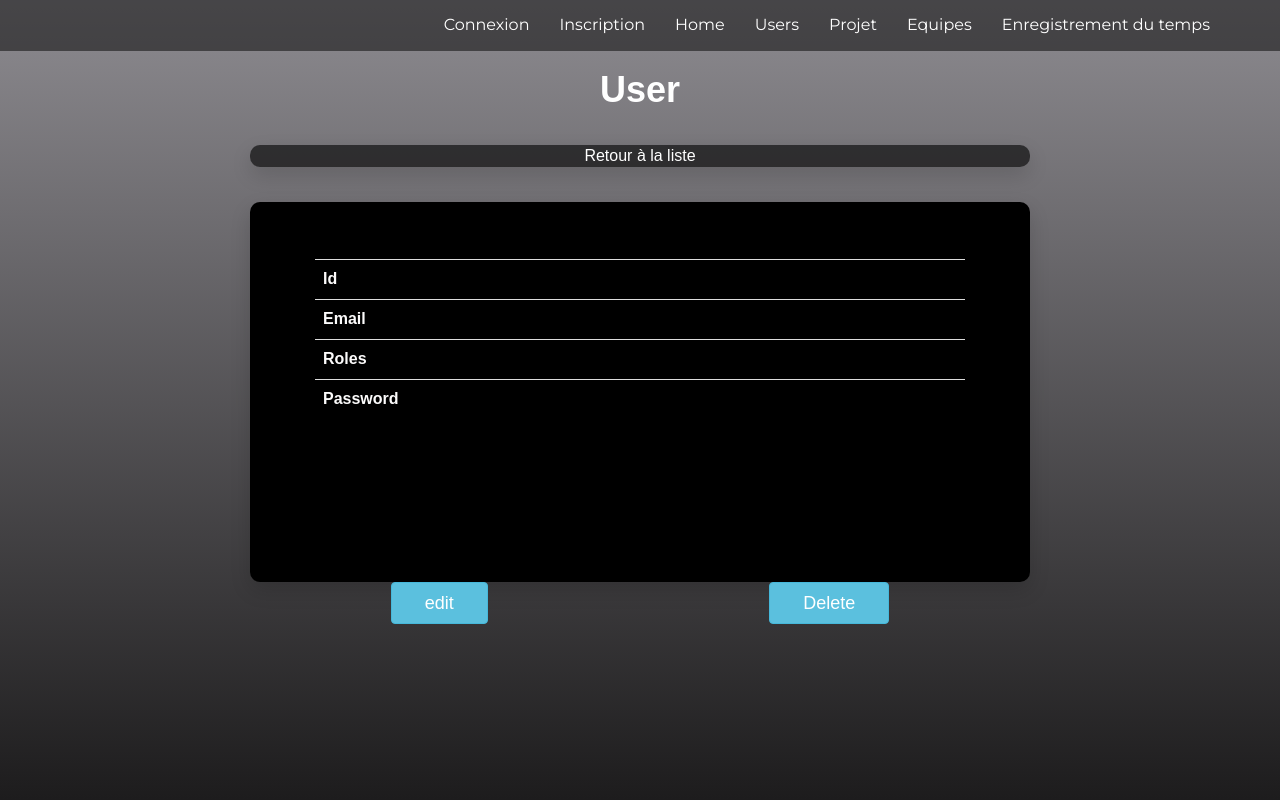
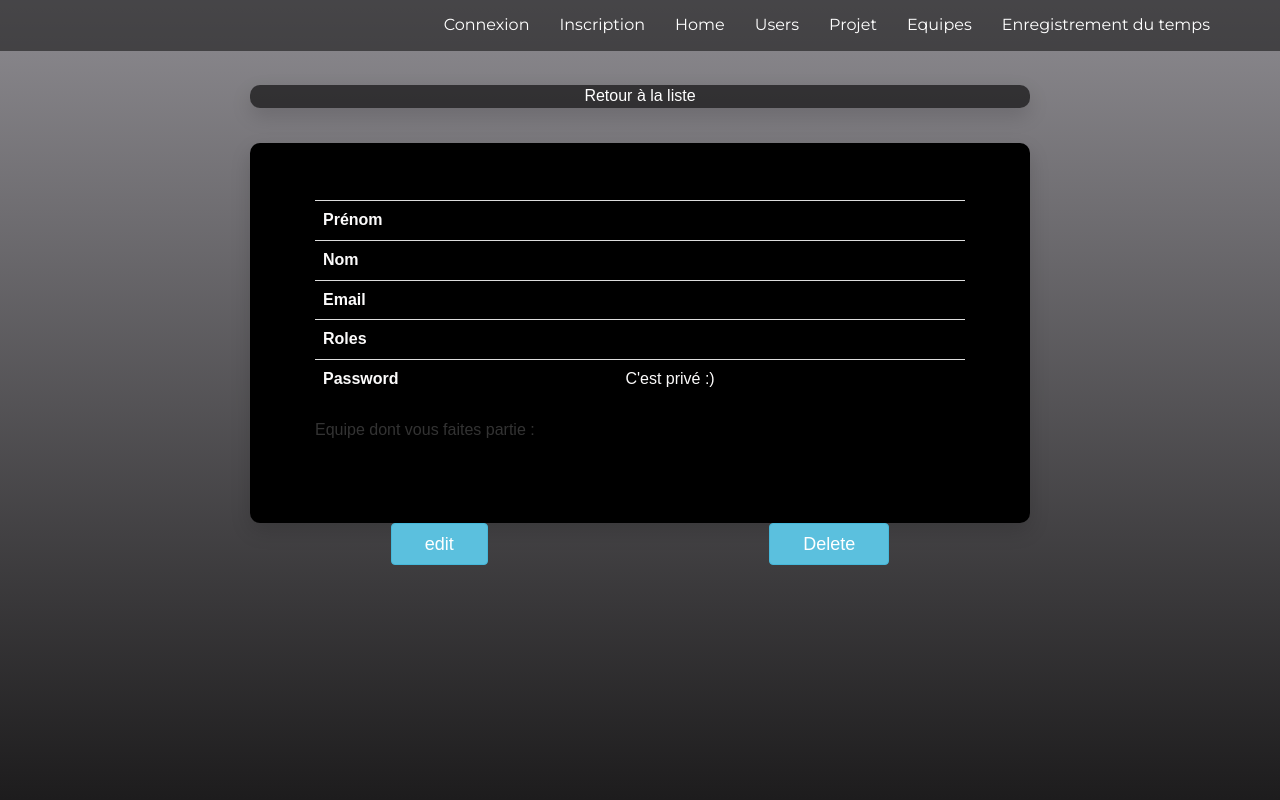
Before and after one commit to MagTKT/ipssi-timer-go, a Symfony app: template templates/user/show.html.twig in a window 1280 px wide. Run offline with Twig, Linux system fonts and the light colour scheme; the template is opened without the code that fills it, so the values that code supplies are empty; some libraries are stand-ins or nearby versions.

Commit message:
ajout liste des équipes + nom/prénom

```diff
--- a/templates/user/show.html.twig
+++ b/templates/user/show.html.twig
@@ -6,7 +6,6 @@
 
     <div class="page-wrapper bg-gra-01 p-t-180 p-b-100 font-poppins">
         <div class="contain-block">
-            <h1>User</h1>
             <div class="wrapper wrapper--w780">
                 <div class='url card-3bis'><a href="{{ path('user_index') }}">Retour à la liste</a></div>
                     <div class="card card-3">
@@ -14,8 +13,12 @@
                             <table class="table">
                                 <tbody>
                                     <tr>
-                                        <th>Id</th>
-                                        <td>{{ user.id }}</td>
+                                        <th>Prénom</th>
+                                        <td>{{ user.name }}</td>
+                                    </tr>
+                                    <tr>
+                                        <th>Nom</th>
+                                        <td>{{ user.lastName }}</td>
                                     </tr>
                                     <tr>
                                         <th>Email</th>
@@ -27,10 +30,15 @@
                                     </tr>
                                     <tr>
                                         <th>Password</th>
-                                        <td>{{ user.password }}</td>
+                                        <td>{{ "C'est privé :)" }}</td>
                                     </tr>
                                 </tbody>
                             </table>
+                            {{'Equipe dont vous faites partie : <br>'}}
+                            {% for team in user.getTeams %}
+                                <li>{{ team.name }}</li>
+                            {% endfor %}
+
                         </div>
                     </div>
                 <div class='button'>
```
